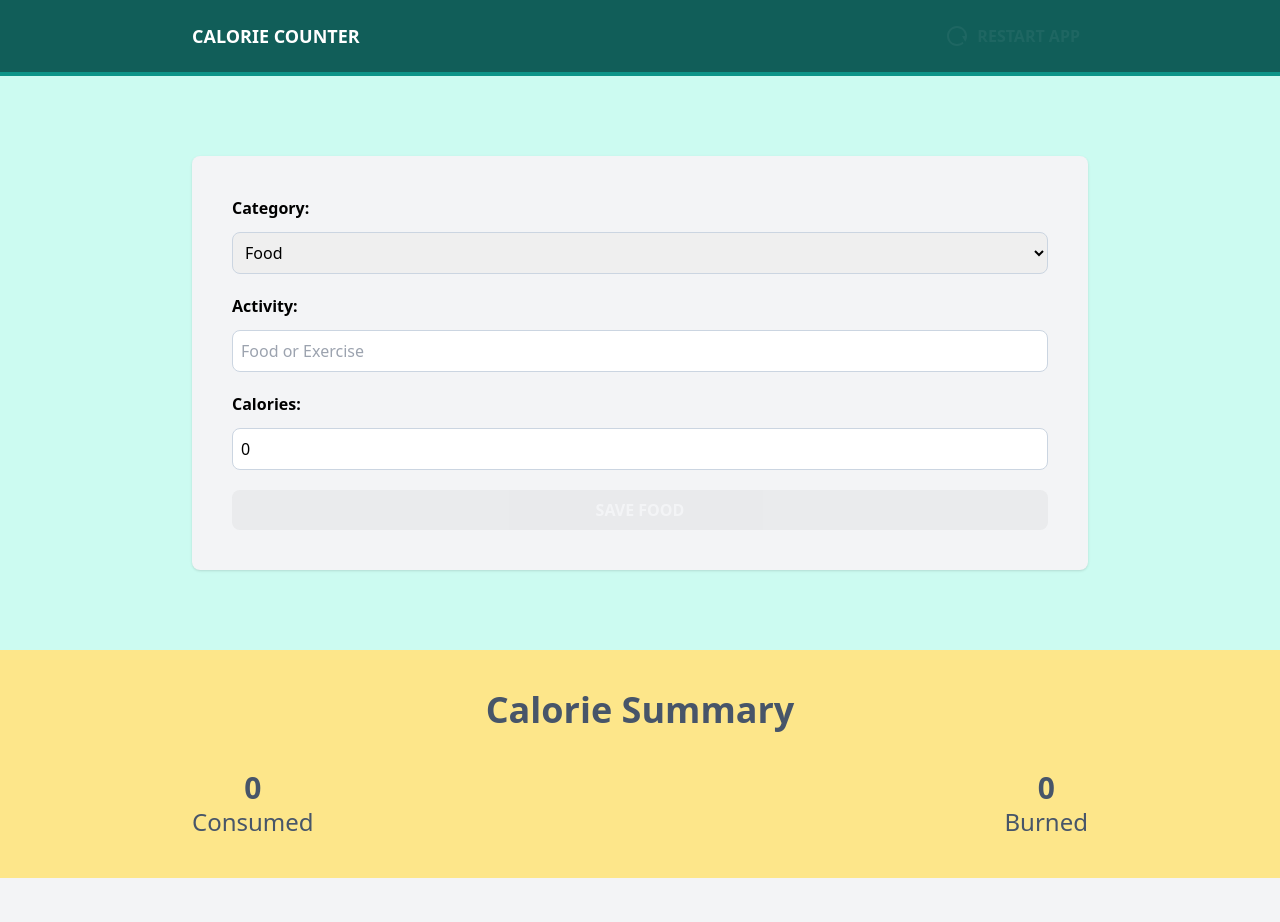
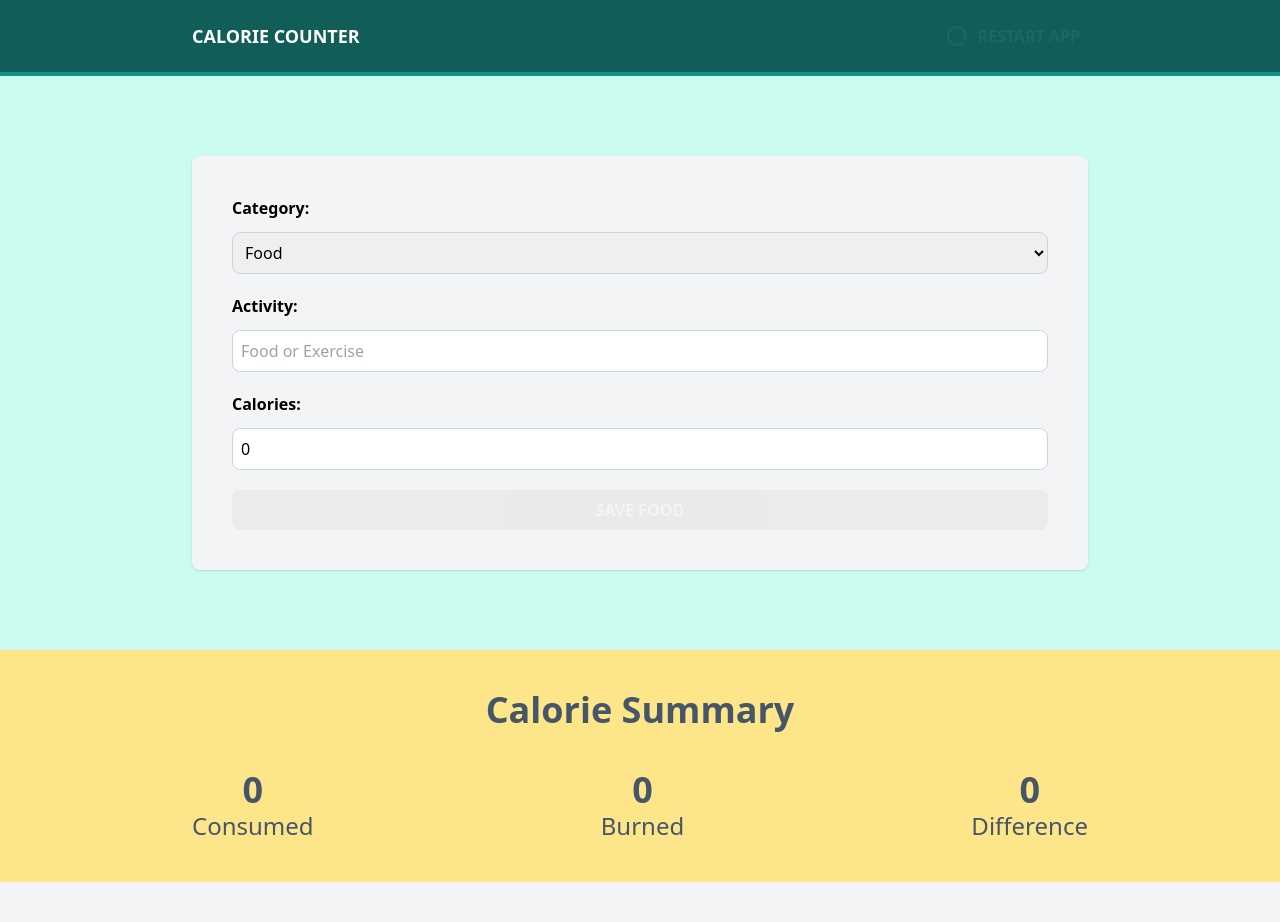
Before and after one commit to wichofly/fitTrack-app, a React (Vite) app: page / in a window 1280 px wide. Shown: the top 922 px of the page. Built offline with nearby package versions, Linux system fonts and the light colour scheme.

Commit message:
feat: made difference in calories

```diff
--- a/src/components/CalorieTracker.tsx
+++ b/src/components/CalorieTracker.tsx
@@ -27,6 +27,11 @@ export const CalorieTracker = ({ activities }: Props) => {
     [activities]
   );
 
+  const totalCalories = useMemo(
+    () => caloriesConsumed - caloriesBurned,
+    [caloriesConsumed, caloriesBurned]
+  );
+
   return (
     <section className="bg-amber-200 py-10 px-5">
       <div className="max-w-4xl mx-auto">
@@ -37,6 +42,7 @@ export const CalorieTracker = ({ activities }: Props) => {
         <div className="flex flex-col items-center md:flex-row md:justify-between gap-5 mt-10">
           <CaloriesDisplay calories={caloriesConsumed} text="Consumed" />
           <CaloriesDisplay calories={caloriesBurned} text="Burned" />
+          <CaloriesDisplay calories={totalCalories} text="Difference" />
         </div>
       </div>
     </section>
--- a/src/components/CaloriesDisplay.tsx
+++ b/src/components/CaloriesDisplay.tsx
@@ -6,7 +6,7 @@ interface Props {
 export const CaloriesDisplay = ({ calories, text }: Props) => {
   return (
     <p className="text-2xl text-slate-600 rounded-full grid grid-cols-1 text-center">
-      <span className="font-bold text-3xl">{calories}</span>
+      <span className="font-bold text-4xl">{calories}</span>
       {text}
     </p>
   );
```
